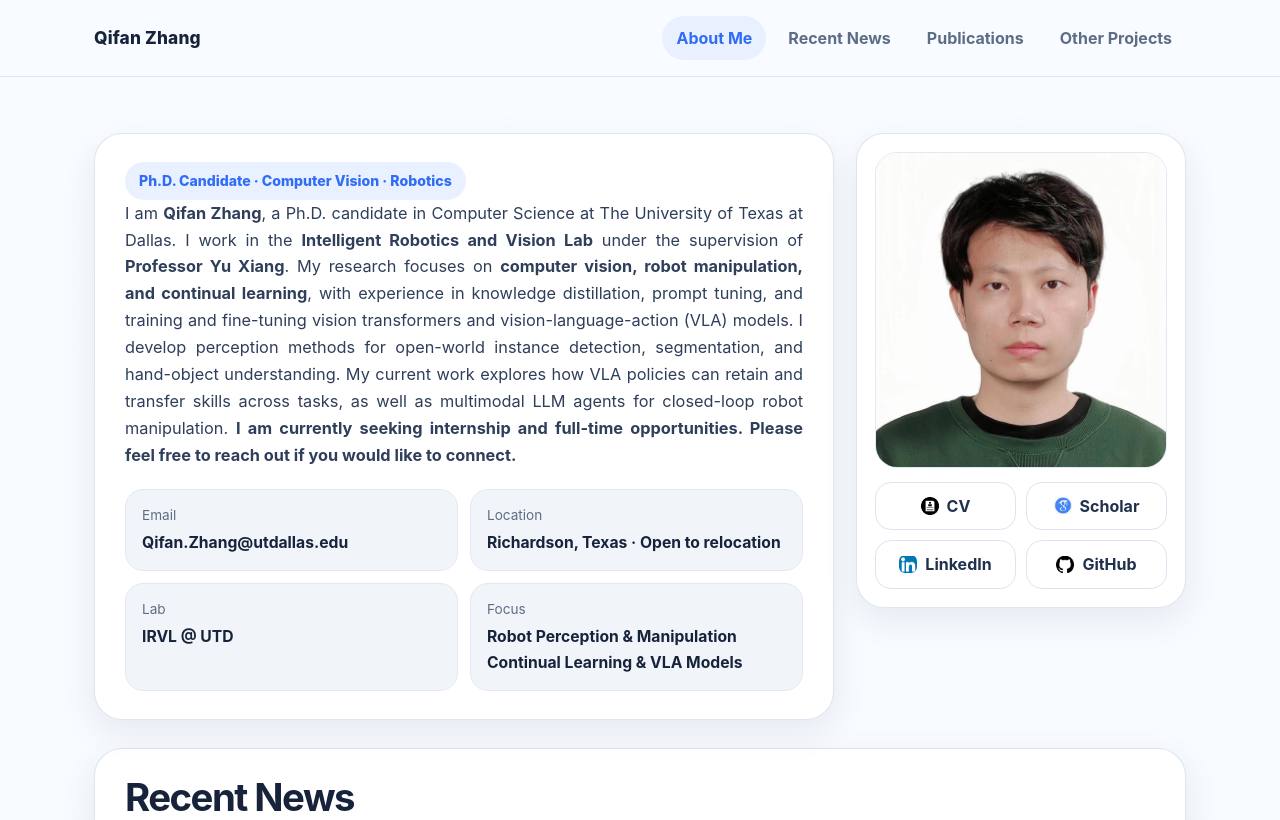
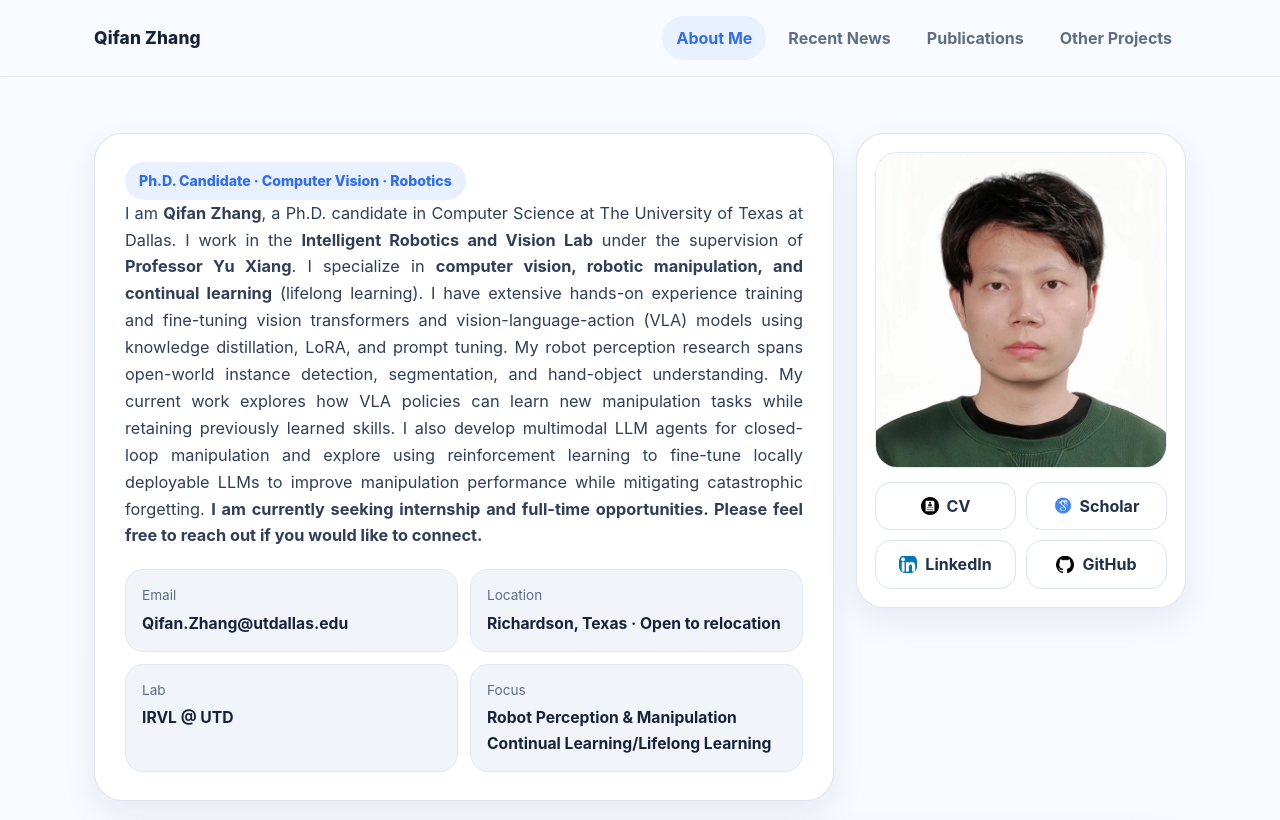
Before and after one commit to Qfantastic/qfantastic.github.io, a plain HTML site: page index.html in a window 1280 px wide. Shown: the top 820 px of the page. Drawn offline with Linux system fonts and the light colour scheme.

Commit message:
Update resume, homepage bio, and continual robot learning project

```diff
--- a/index.html
+++ b/index.html
@@ -614,9 +614,11 @@
           I am <strong>Qifan Zhang</strong>, a Ph.D. candidate in Computer Science at The University of Texas at Dallas.
           I work in the <a href="https://labs.utdallas.edu/irvl/" target="_blank" rel="noopener noreferrer"><strong>Intelligent Robotics and Vision Lab</strong></a>
           under the supervision of <a href="https://yuxng.github.io/" target="_blank" rel="noopener noreferrer"><strong>Professor Yu Xiang</strong></a>.
-          My research focuses on <strong>computer vision, robot manipulation, and continual learning</strong>, with experience in knowledge distillation, prompt tuning, and training and fine-tuning vision transformers and vision-language-action (VLA) models.
-          I develop perception methods for open-world instance detection, segmentation, and hand-object understanding.
-          My current work explores how VLA policies can retain and transfer skills across tasks, as well as multimodal LLM agents for closed-loop robot manipulation.
+          I specialize in <strong>computer vision, robotic manipulation, and continual learning</strong> (lifelong learning).
+          I have extensive hands-on experience training and fine-tuning vision transformers and vision-language-action (VLA) models using knowledge distillation, LoRA, and prompt tuning.
+          My robot perception research spans open-world instance detection, segmentation, and hand-object understanding.
+          My current work explores how VLA policies can learn new manipulation tasks while retaining previously learned skills.
+          I also develop multimodal LLM agents for closed-loop manipulation and explore using reinforcement learning to fine-tune locally deployable LLMs to improve manipulation performance while mitigating catastrophic forgetting.
           <strong>I am currently seeking internship and full-time opportunities. Please feel free to reach out if you would like to connect.</strong>
         </p>
 
@@ -635,7 +637,7 @@
           </div>
           <div class="info-item">
             <div class="info-label">Focus</div>
-            <div class="info-value">Robot Perception &amp; Manipulation<br>Continual Learning &amp; VLA Models</div>
+            <div class="info-value">Robot Perception &amp; Manipulation<br>Continual Learning/Lifelong Learning</div>
           </div>
         </div>
       </div>
@@ -876,12 +878,12 @@
       <div class="projects-grid">
         <article class="project-card" id="project-continual-vla">
           <div class="project-thumb">
-            <img src="Continual%20Learning%20for%20VLA%20Models.png" alt="Continual learning for VLA models: learn new tasks and retain robot skills">
+            <img src="Continual_Robot_Learning.png" alt="Continual robot learning for retaining, transferring, and accumulating skills over time">
           </div>
           <div class="project-content">
-            <h3 class="project-title">Continual Learning for VLA Models</h3>
+            <h3 class="project-title">Continual and Adaptive Learning for Robotic Manipulation</h3>
             <p class="project-subtitle">Ongoing research</p>
-            <p class="project-description">A framework for sequential policy fine-tuning and evaluation, with continual learning methods that help vision-language-action policies acquire new manipulation tasks while retaining previously learned skills.</p>
+            <p class="project-description">Developing continual learning methods that help vision-language-action (VLA) policies learn new manipulation tasks while retaining previously learned skills. Built a framework for sequential policy fine-tuning and evaluation. Currently exploring reinforcement learning to fine-tune locally deployable LLMs, such as Muse Glimmer, to improve manipulation performance while mitigating catastrophic forgetting.</p>
           </div>
         </article>
 
```
Also changed, not shown: Continual_Robot_Learning.png (added), 1 other file.
